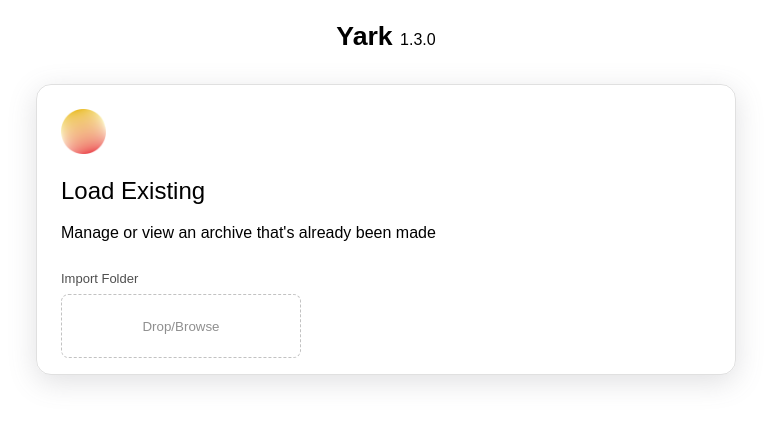
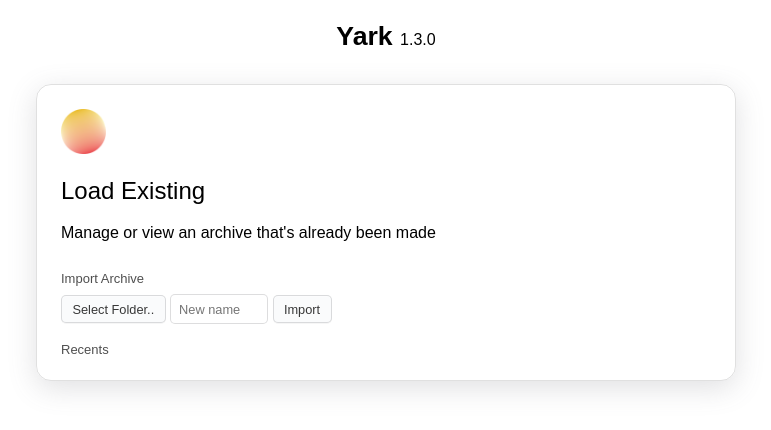
Before and after one commit to Owez/yark, a SvelteKit app in the folder yark-pages/: page /load/local in a window 1280 px wide. Shown: the top 430 px of the page, without its empty margins (254-1025 px from the left). Built offline with nearby package versions, Linux system fonts and the light colour scheme; a web font is replaced by a local one.

Commit message:
Sorted out slugs and links for pages

```diff
--- a/yark-pages/src/components/Dropzone.svelte
+++ /dev/null
@@ -1,48 +0,0 @@
-<script lang="ts">
-	import { open } from '@tauri-apps/api/dialog';
-	import { listen } from '@tauri-apps/api/event';
-
-	export let path: string | undefined;
-
-	/**
-	 * Gets directory from tauri dialog and pipes into the path prop
-	 */
-	async function getDir() {
-		const gotPath = await open({ directory: true });
-		if (gotPath == null) {
-			return;
-		} else if (Array.isArray(gotPath)) {
-			path = gotPath[0];
-		} else {
-			path = gotPath;
-		}
-	}
-
-	// Listen for drops anywhere onto the screen
-	// NOTE: this is what you need to do because of a bad tauri implementation
-	// 		 see #2768 <https://github.com/tauri-apps/tauri/issues/2768>
-	//       see #4736 <https://github.com/tauri-apps/tauri/discussions/4736>
-	// TODO: fix error where it loads like 5 times
-	listen('tauri://file-drop', (event) => {
-		const payload = event.payload as string[];
-		const path = payload[0];
-		// TODO: load archive via path by importing it
-	});
-</script>
-
-<button on:click={getDir}>Drop/Browse</button>
-
-<style lang="scss">
-	button {
-		width: 15rem;
-		height: 4rem;
-		border: 1.75px dashed #c2c2c2;
-		border-radius: 7.5px;
-		color: #8f8f8f;
-		font-size: smaller;
-		font-weight: 300;
-		background-color: transparent;
-		margin-top: 0.35rem;
-		margin-bottom: 1rem;
-	}
-</style>
--- /dev/null
+++ b/yark-pages/src/components/entries/DirSelect.svelte
@@ -0,0 +1,40 @@
+<script lang="ts">
+	import { truncate } from '$lib/utils';
+	import { open } from '@tauri-apps/api/dialog';
+
+	export let path: string;
+	export let pathCompletelyInvalid: boolean = false;
+
+	/**
+	 * Gets directory from tauri dialog and pipes into the path prop
+	 */
+	async function getDir() {
+		// Get path from tauri
+		const gotPath = await open({ directory: true });
+
+		// They clicked out of the menu without giving a path
+		if (gotPath == null) {
+			pathCompletelyInvalid = path == undefined || path == '';
+		}
+
+		// Get first path if multiple are selected
+		else if (Array.isArray(gotPath)) {
+			pathCompletelyInvalid = false;
+			path = gotPath[0];
+		}
+
+		// Get path if one is selected
+		else {
+			pathCompletelyInvalid = false;
+			path = gotPath;
+		}
+	}
+</script>
+
+<button class="bright" on:click={async () => await getDir()} class:invalid={pathCompletelyInvalid}>
+	{#if path == undefined}
+		Select Folder..
+	{:else}
+		{truncate(path, 50)}
+	{/if}
+</button>
--- /dev/null
+++ b/yark-pages/src/components/entries/Name.svelte
@@ -0,0 +1,14 @@
+<script lang="ts">
+	export let name: string;
+	export let nameCompletelyInvalid: boolean = false;
+	export let placeholder: string = 'Name';
+</script>
+
+<input
+	type="text"
+	{placeholder}
+	class="mini"
+	bind:value={name}
+	on:focusout={() => (nameCompletelyInvalid = name == undefined || name == '')}
+	class:invalid={nameCompletelyInvalid}
+/>
--- a/yark-pages/src/components/start/LoadList.svelte
+++ b/yark-pages/src/components/start/LoadList.svelte
@@ -14,6 +14,7 @@
 	}
 </script>
 
+<h2 class="card-heading">Recents</h2>
 <div class="list">
 	{#each getArchives($yarkStore.recents) as archive}
 		<LoadListArchive {archive} />
--- a/yark-pages/src/components/start/LoadListArchive.svelte
+++ b/yark-pages/src/components/start/LoadListArchive.svelte
@@ -1,42 +1,12 @@
 <script lang="ts">
-	import type{  Archive } from '$lib/archive';
-	import { readDir } from '@tauri-apps/api/fs';
+	import type { Archive } from '$lib/archive';
 
 	export let archive: Archive;
-
-	/**
-	 * Checks if the provided archive exists at it's current path
-	 */
-	async function checkArchiveExists(archive: Archive): Promise<boolean> {
-		// Try to get directory and then check if the archive file is present
-		try {
-			// Try to get the directory
-			const fileList = await readDir(archive.path);
-
-			// Return true if the archive file is present
-			for (let ind = 0; ind < fileList.length; ind++) {
-				const file = fileList[ind];
-				if (file.name == 'yark.json') {
-					return true;
-				}
-			}
-
-			// Nothing was found
-			return false;
-		} catch (error) {
-			// Filesystem error of some kind
-			return false;
-		}
-	}
 </script>
 
 <button on:click={() => archive.setAsCurrent()}>
 	<p class="archive-name">{archive.slug}</p>
-	{#await checkArchiveExists(archive) then exists}
-		{#if !exists}
-			<p title="This isn't a valid archive">❌</p>
-		{/if}
-	{/await}
+	<!-- Maybe add an ❌ indicator here in the future -->
 </button>
 
 <style lang="scss">
--- a/yark-pages/src/lib/archive.ts
+++ b/yark-pages/src/lib/archive.ts
@@ -29,11 +29,29 @@ export class Archive {
      * @param slug Unique slug for the new archive
      * @param path Path to save the new archive to (including final directory name)
      * @param target The URL to target, e.g., playlist or channel
+     * @returns Newly-created archive
      */
     static async createNew(server: string, slug: string, path: string, target: string): Promise<Archive> {
         const payload = { slug: slug, path: path, target: target };
-        await fetch(server + "/archive?intent=create", { method: "POST", headers: { "Content-Type": "application/json" }, body: JSON.stringify(payload) })
-        return new Archive(server, slug)
+        return await fetch(server + "/archive?intent=create", { method: "POST", headers: { "Content-Type": "application/json" }, body: JSON.stringify(payload) }).then(resp => resp.json()).then(resp_json => {
+            const slug = resp_json.slug;
+            return new Archive(server, slug)
+        })
+    }
+
+    /**
+     * Imports an existing archive already saved to a file location
+     * @param server Server URL to connect to
+     * @param slug Unique slug for the new archive
+     * @param path Path to save the new archive to (including final directory name)
+     * @returns Newly-imported archive
+     */
+    static async createExisting(server: string, slug: string, path: string): Promise<Archive> {
+        const payload = { slug: slug, path: path };
+        return await fetch(server + "/archive?intent=existing", { method: "POST", headers: { "Content-Type": "application/json" }, body: JSON.stringify(payload) }).then(resp => resp.json()).then(resp_json => {
+            const slug = resp_json.slug;
+            return new Archive(server, slug)
+        })
     }
 
     /**
--- a/yark-pages/src/lib/utils.ts
+++ b/yark-pages/src/lib/utils.ts
@@ -1,6 +1,11 @@
 /**
  * Utility functions and classes for project-wide ease of use
  */
+
+/**
+ * URL to the locally-running API server instance
+ */
+export const LOCAL_SERVER = "http://127.0.0.1:7666";
 
 /**
  * Truncates a string to a given length, adding ellipsis if it's over
--- a/yark-pages/src/routes/(start)/load/local/+page.svelte
+++ b/yark-pages/src/routes/(start)/load/local/+page.svelte
@@ -1,18 +1,67 @@
 <script lang="ts">
+	import { Archive } from '$lib/archive';
 	import { StartCardState } from '$lib/components';
-	import { yarkStore, type YarkStore } from '$lib/store';
-	import Dropzone from '../../../../components/Dropzone.svelte';
+	import { LOCAL_SERVER } from '$lib/utils';
+	import { exists } from '@tauri-apps/api/fs';
+	import DirSelect from '../../../../components/entries/DirSelect.svelte';
+	import Name from '../../../../components/entries/Name.svelte';
 	import LoadList from '../../../../components/start/LoadList.svelte';
 	import StartCard from '../../../../components/start/StartCard.svelte';
 
-	let path: string | undefined;
+	let path: string;
+	let name: string;
+	let pathCompletelyInvalid: boolean = false;
+	let nameCompletelyInvalid: boolean = false;
 
 	/**
-	 * Checks if there are any recent archives
-	 * @param store The Yark store to check
+	 * Checks that the path prop is valid
 	 */
-	function anyRecents(store: YarkStore): boolean {
-		return store.recents.length != 0;
+	async function checkPathValidity(): Promise<boolean> {
+		// TODO: merge validation
+		pathCompletelyInvalid = path == undefined || path == '' || !(await exists(path));
+		return !pathCompletelyInvalid;
+	}
+
+	/**
+	 * Checks that the name prop is valid
+	 */
+	function checkNameValidity(): boolean {
+		// TODO: merge validation
+		nameCompletelyInvalid = name == undefined || name == '';
+		return !nameCompletelyInvalid;
+	}
+
+	/**
+	 * Validates all relevant props
+	 * @returns If the inputs are valid or not
+	 */
+	async function validate(): Promise<boolean> {
+		// Check validity beforehand so or doesn't cancel it out
+		const pathValid = await checkPathValidity();
+		const nameValid = checkNameValidity();
+
+		// Return if they're all valid
+		return pathValid && nameValid;
+	}
+
+	/**
+	 * Loads archive from information provided, making sure it's all valid beforehand
+	 */
+	async function importArchive() {
+		// Validate the inputs
+		if (!(await validate())) {
+			return;
+		}
+
+		// Skip if anything is missing
+		// NOTE: only for getting rid of incorrect typing errors, can delete
+		if (path == undefined || name == undefined) {
+			return;
+		}
+
+		// Import the archive into the API
+		const importedArchive = await Archive.createExisting(LOCAL_SERVER, name, path);
+		importedArchive.setAsCurrent();
 	}
 </script>
 
@@ -23,11 +72,10 @@
 		ballKind={1}
 		state={StartCardState.Max}
 	>
-		<h2 class="card-heading">Import Folder</h2>
-		<Dropzone bind:path />
-		{#if anyRecents($yarkStore)}
-			<h2 class="card-heading">Recent</h2>
-			<LoadList count={10} />
-		{/if}
+		<h2 class="card-heading">Import Archive</h2>
+		<DirSelect bind:path bind:pathCompletelyInvalid />
+		<Name bind:name bind:nameCompletelyInvalid placeholder="New name" />
+		<button on:click={async () => importArchive()} class="bright">Import</button>
+		<LoadList count={10} />
 	</StartCard>
 </div>
--- a/yark-pages/src/routes/global.scss
+++ b/yark-pages/src/routes/global.scss
@@ -32,7 +32,7 @@ a.invis {
 // Small heading to designate a section within a card component
 .card-heading {
     margin: 0;
-    margin-top:0.5rem;
+    margin-top: 0.5rem;
     font-size: small;
     font-weight: 400;
     color: rgb(79, 79, 79);
@@ -47,7 +47,7 @@ a.invis {
     border-radius: 5px;
     margin: 0;
     margin-top: 0.35rem;
-    margin-bottom:0.5rem;
+    margin-bottom: 0.5rem;
     padding: 0;
     padding-left: $padding-h;
     padding-right: $padding-h;
@@ -88,3 +88,8 @@ input[type=text] {
 .slash-indicator {
     color: rgb(133, 133, 133);
 }
+
+// Invalid ring typically around an entry element
+.invalid {
+    border: 1px solid rgb(217, 89, 89) !important;
+}
```
Also changed, not shown: yark-pages/src/routes/(start)/create/+page.svelte (+17 -59 lines), yark-pages/src/routes/(start)/load/federated/+page.svelte (+1 -36 lines), 1 other file (tests, documents, lock files or other folders).
